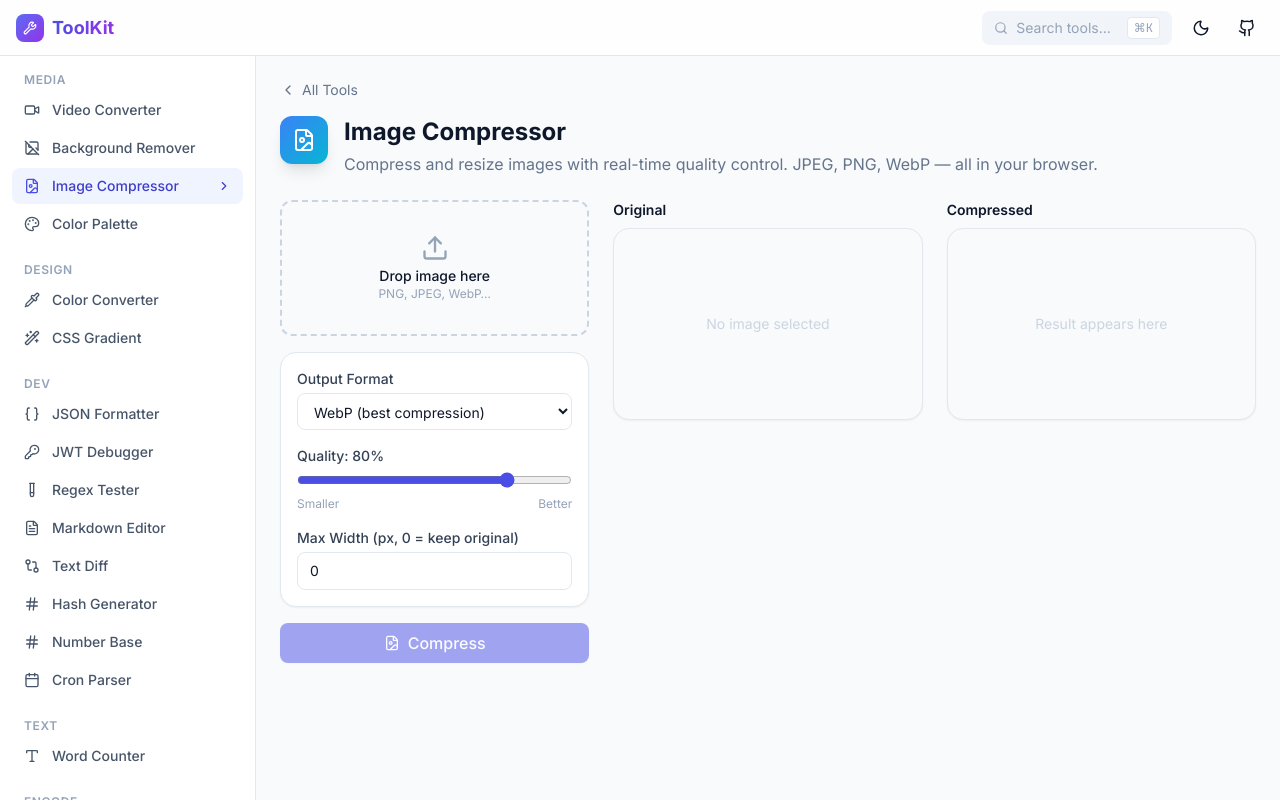
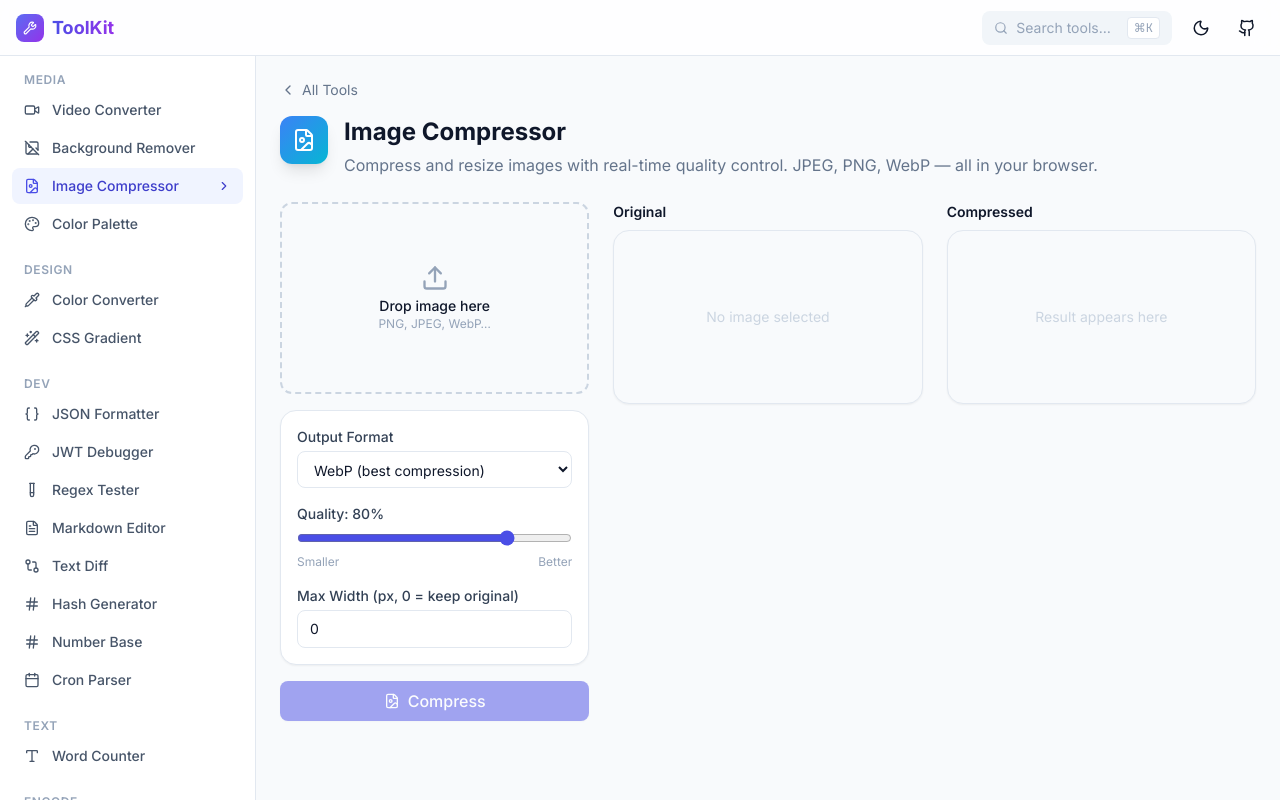
Before and after one commit to slopcorpreal/slop-the-first, a React (Vite) app: page /slop-the-first/image-compressor in a window 1280 px wide. Built offline with nearby package versions, Linux system fonts and the light colour scheme.

Commit message:
feat: stabilize UI layout and preallocate media surfaces
Co-authored-by: modpotato <81768237+modpotato@users.noreply.github.com>

```diff
--- a/src/components/ToolLayout.tsx
+++ b/src/components/ToolLayout.tsx
@@ -29,12 +29,12 @@ export default function ToolLayout({
           <div className={`w-12 h-12 bg-gradient-to-br ${iconColor} rounded-xl flex items-center justify-center shadow-lg flex-shrink-0`}>
             <Icon size={24} className="text-white" />
           </div>
-          <div>
-            <div className="flex items-center gap-2 mb-1">
+          <div className="min-w-0 flex-1">
+            <div className="flex items-center gap-2 mb-1 flex-wrap">
               <h1 className="text-2xl font-bold">{title}</h1>
               {badge && <span className={badgeColor}>{badge}</span>}
             </div>
-            <p className="text-slate-500 dark:text-slate-400">{description}</p>
+            <p className="text-slate-500 dark:text-slate-400 leading-relaxed">{description}</p>
           </div>
         </div>
       </div>
--- a/src/index.css
+++ b/src/index.css
@@ -71,7 +71,8 @@
     @apply badge bg-orange-100 dark:bg-orange-900/50 text-orange-700 dark:text-orange-300;
   }
   .drop-zone {
-    @apply border-2 border-dashed border-slate-300 dark:border-slate-600 rounded-xl p-8 text-center cursor-pointer hover:border-brand-400 dark:hover:border-brand-500 hover:bg-brand-50 dark:hover:bg-brand-900/10 transition-all duration-200;
+    @apply border-2 border-dashed border-slate-300 dark:border-slate-600 rounded-xl p-8 text-center cursor-pointer hover:border-brand-400 dark:hover:border-brand-500 hover:bg-brand-50 dark:hover:bg-brand-900/10 transition-all duration-200 flex items-center justify-center;
+    min-height: 12rem;
   }
   .drop-zone-active {
     @apply border-brand-500 bg-brand-50 dark:bg-brand-900/20;
--- a/src/pages/BackgroundRemover.tsx
+++ b/src/pages/BackgroundRemover.tsx
@@ -135,6 +135,8 @@ export default function BackgroundRemover() {
             )}
           </div>
 
+          {file && (
+            <div className="min-h-20">
               {status === 'processing' && (
                 <div className="space-y-2 animate-fade-in">
                   <div className="flex justify-between text-xs text-slate-500">
@@ -150,6 +152,8 @@ export default function BackgroundRemover() {
                   <p className="text-xs text-slate-400 text-center">
                     First run downloads ~40MB AI model (cached afterward)
                   </p>
+                </div>
+              )}
             </div>
           )}
 
@@ -190,12 +194,12 @@ export default function BackgroundRemover() {
                 </div>
               </div>
               <div
-                className="rounded-xl overflow-hidden flex items-center justify-center min-h-48 border border-slate-200 dark:border-slate-700"
+                className="rounded-xl overflow-hidden flex items-center justify-center aspect-video border border-slate-200 dark:border-slate-700"
                 style={{
                   background: showBg ? bgColor : 'repeating-conic-gradient(#ccc 0% 25%, white 0% 50%) 0 0 / 16px 16px',
                 }}
               >
-                <img src={outputUrl} alt="output" className="max-h-64 max-w-full object-contain" />
+                <img src={outputUrl} alt="output" className="max-h-full max-w-full object-contain" />
               </div>
               <canvas ref={canvasRef} className="hidden" />
               <a
@@ -207,7 +211,7 @@ export default function BackgroundRemover() {
               </a>
             </div>
           ) : (
-            <div className="card p-8 text-center text-slate-400 border-dashed h-full flex flex-col items-center justify-center min-h-48">
+            <div className="card p-8 text-center text-slate-400 border-dashed h-full flex flex-col items-center justify-center aspect-video">
               <ImageOff size={48} className="mb-3 opacity-20" />
               <p className="text-sm">Output will appear here</p>
             </div>
--- a/src/pages/ImageCompressor.tsx
+++ b/src/pages/ImageCompressor.tsx
@@ -196,9 +196,9 @@ export default function ImageCompressor() {
             <span className="font-semibold text-sm">Original</span>
             {file && <span className="badge-blue">{formatBytes(file.size)}</span>}
           </div>
-          <div className="card overflow-hidden min-h-48 flex items-center justify-center bg-slate-50 dark:bg-slate-900">
+          <div className="card overflow-hidden aspect-video flex items-center justify-center bg-slate-50 dark:bg-slate-900">
             {previewUrl
-              ? <img src={previewUrl} alt="original" className="max-h-64 max-w-full object-contain p-2" />
+              ? <img src={previewUrl} alt="original" className="max-h-full max-w-full object-contain p-2" />
               : <span className="text-slate-300 text-sm">No image selected</span>
             }
           </div>
@@ -216,9 +216,9 @@ export default function ImageCompressor() {
               </div>
             )}
           </div>
-          <div className="card overflow-hidden min-h-48 flex items-center justify-center bg-slate-50 dark:bg-slate-900">
+          <div className="card overflow-hidden aspect-video flex items-center justify-center bg-slate-50 dark:bg-slate-900">
             {result
-              ? <img src={result.url} alt="compressed" className="max-h-64 max-w-full object-contain p-2" />
+              ? <img src={result.url} alt="compressed" className="max-h-full max-w-full object-contain p-2" />
               : <span className="text-slate-300 text-sm">Result appears here</span>
             }
           </div>
--- a/src/pages/VideoConverter.tsx
+++ b/src/pages/VideoConverter.tsx
@@ -226,6 +226,8 @@ export default function VideoConverter() {
         {/* Right: Output */}
         <div className="space-y-4">
           {/* Progress */}
+          {file && (
+            <div className="min-h-28">
               {(status === 'loading' || status === 'processing') && (
                 <div className="card p-4 space-y-3 animate-fade-in">
                   <div className="flex items-center justify-between text-sm">
@@ -243,6 +245,8 @@ export default function VideoConverter() {
                   </div>
                   {duration > 0 && (
                     <p className="text-xs text-slate-400">Time: {formatTime(duration)}</p>
+                  )}
+                </div>
               )}
             </div>
           )}
@@ -266,13 +270,13 @@ export default function VideoConverter() {
                 <span className="text-xs text-slate-400">{formatBytes(outputSize)}</span>
               </div>
               {['mp4', 'webm'].includes(format) && (
-                <video controls className="w-full rounded-lg" src={outputUrl} />
+                <video controls className="w-full rounded-lg bg-slate-950 aspect-video" src={outputUrl} />
               )}
               {['mp3', 'wav'].includes(format) && (
                 <audio controls className="w-full" src={outputUrl} />
               )}
               {format === 'gif' && (
-                <img src={outputUrl} alt="output gif" className="max-w-full rounded-lg" />
+                <img src={outputUrl} alt="output gif" className="w-full rounded-lg bg-slate-950 aspect-video object-contain" />
               )}
               <a
                 href={outputUrl}
```
Lines whose indentation alone changed are shown as unchanged.
